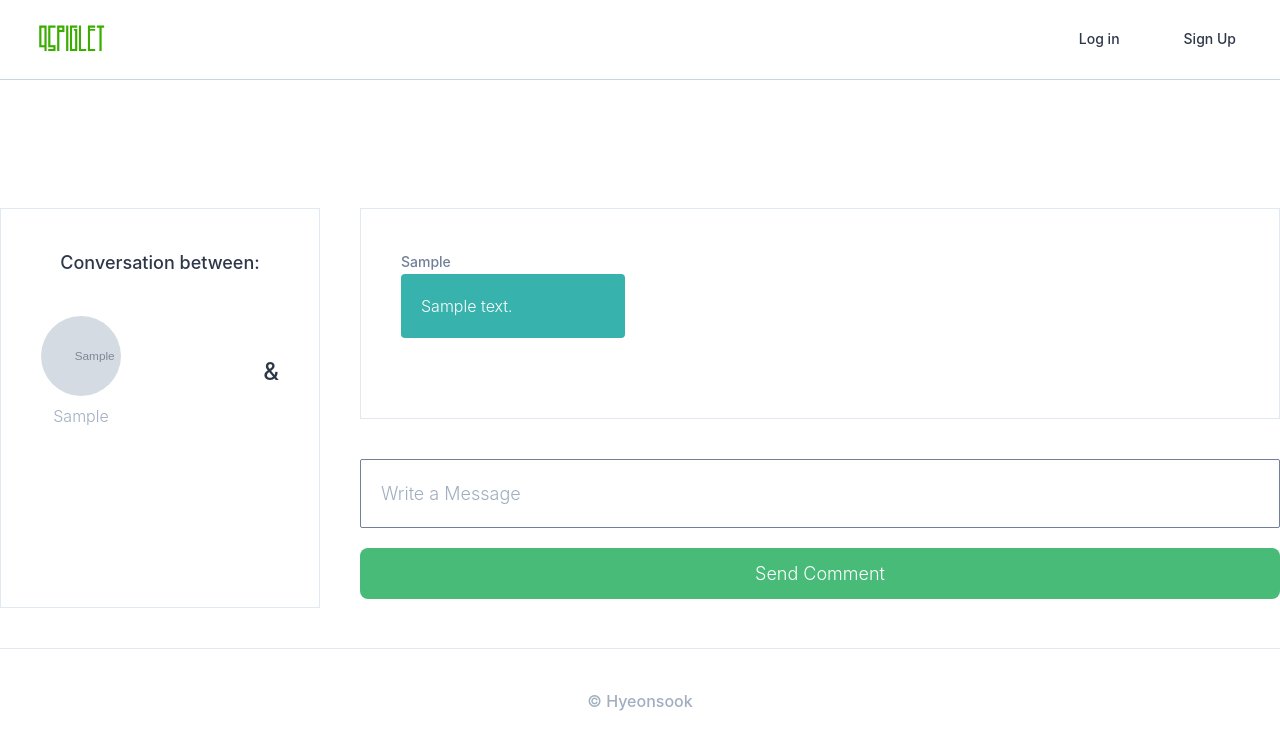
After one commit to hahyeonsook/busanin, a Django app: page /conversations/1/ in a window 1280 px wide. The commit adds this page. Shown: the top 752 px of the page. Run offline with Django 3.2, Linux system fonts and the light colour scheme; tables that the repository leaves empty hold one stand-in row (values such as "Sample post"); grey boxes marked "Sample" are stand-in pictures; some libraries are stand-ins or nearby versions.

Commit message:
conversation functions

```diff
--- a/conversations/models.py
+++ b/conversations/models.py
@@ -6,7 +6,7 @@ class Conversation(core_models.TimeStampedModel):
 
     """ Conversation Model Definition """
 
-    participants = models.ManyToManyField("users.User", blank=True)
+    participants = models.ManyToManyField("users.User", related_name="converstation", blank=True)
 
     def __str__(self):
         usernames = []
--- a/conversations/urls.py
+++ b/conversations/urls.py
@@ -4,4 +4,7 @@ from . import views
 app_name = "conversations"
 
 
-urlpatterns = [path("go/<int:a_pk>/<int:b_pk>", views.go_conversation, name="go")]
+urlpatterns = [
+    path("go/<int:a_pk>/<int:b_pk>/", views.go_conversation, name="go"),
+    path("<int:pk>/", views.ConversationDetailView.as_view(), name="detail"),
+]
--- a/conversations/views.py
+++ b/conversations/views.py
@@ -1,19 +1,56 @@
 from django.db.models import Q
-from django.shortcuts import render
+from django.http import Http404
+from django.shortcuts import render, redirect, reverse
+from django.views.generic import View
 from users import models as user_models
 from . import models
 
 
 def go_conversation(request, a_pk, b_pk):
     try:
-        user_one = user_models.User.objects.get_or_none(pk=a_pk)
+        user_one = user_models.User.objects.get(pk=a_pk)
         user_two = user_models.User.objects.get(pk=b_pk)
     except user_models.DoesNotExist:
         user_one = None
         user_two = None
 
     if user_one is not None and user_two is not None:
-        conversation = models.Conversation.objects.get(
-            Q(participants=user_one) & Q(participants=user_two)
+        try:
+            conversation = models.Conversation.objects.get(
+                Q(participants=user_one) & Q(participants=user_two)
+            )
+        except models.Conversation.DoesNotExist:
+            conversation = models.Conversation.objects.create()
+            conversation.participants.add(user_one, user_two)
+        return redirect(reverse("conversations:detail", kwargs={"pk": conversation.pk}))
+
+
+class ConversationDetailView(View):
+    def get(self, *args, **kwargs):
+        pk = kwargs.get("pk")
+        try:
+            conversation = models.Conversation.objects.get(pk=pk)
+        except models.Conversation.DoesNotExist:
+            conversation = None
+        if not conversation:
+            raise Http404()
+        return render(
+            self.request,
+            "conversations/conversation_detail.html",
+            {"conversation": conversation},
         )
-        print(conversation)
+
+    def post(self, *args, **kwargs):
+        message = self.request.POST.get("message", None)
+        pk = kwargs.get("pk")
+        try:
+            conversation = models.Conversation.objects.get(pk=pk)
+        except models.Conversation.DoesNotExist:
+            conversation = None
+        if not conversation:
+            raise Http404()
+        if message is not None:
+            models.Message.objects.create(
+                message=message, user=self.request.user, conversation=conversation
+            )
+        return redirect(reverse("conversations:detail", kwargs={"pk": pk}))
--- /dev/null
+++ b/templates/conversations/conversation_detail.html
@@ -0,0 +1,61 @@
+{% extends "base.html" %}
+
+{% block page_title %}
+    Conversation
+{% endblock page_title %}
+
+{% block search-bar %}
+{% endblock search-bar %}
+
+{% block content %}
+<div class="container mx-auto my-10 mt-32 flex justify-between min-h-50vh">
+    <div class="border w-1/4 p-10">
+        <span class="text-center w-full block text-lg font-medium">Conversation between:</span>
+        <div class="flex justify-between mt-10 items-center">
+        {% for user in conversation.participants.all %}
+            <div class="flex flex-col items-center">
+                {% include "mixins/user_avatar.html" with user=user %}
+                <span class="mt-2 text-gray-500">{{user.first_name}}</span>
+            </div>
+            {% if forloop.first %}
+                <span class="font-medium text-2xl">&</span>
+            {% endif %}
+        {% endfor %}
+        </div>
+    </div>
+    <div class="flex-grow">
+        <div class="border ml-10 p-10 flex flex-col">
+            {% if conversation.messages.count == 0 %}
+                No Messages
+            {% else %}
+                {% for message in conversation.messages.all %}
+                    <div class="mb-10 {% if message.user.pk == user.pk %}
+                        self-end
+                        text-right
+                    {% endif %}">
+                    <span class="text-sm font-medium text-gray-600">{{message.user.first_name}}</span>
+                    <div class="mt-px p-5 w-56 rounded
+                        {% if message.user.pk != user.pk %}
+                            bg-teal-500
+                            text-white
+                        {% else %}
+                            bg-gray-300
+                        {% endif %}
+                    ">
+                    {{message.message}}
+                    </div>
+                    </div>
+                {% endfor %}
+            {% endif %}
+        </div>
+        <div class="ml-10 flex flex-col">
+        <form class="mt-10 w-full mx-auto" method="POST">
+            {% csrf_token %}
+            <input class="border-box mb-5" name="message" placeholder="Write a Message" required />
+            <button class="btn-link">Send Comment</button>
+        </form>
+        </div>
+    </div>
+    </div>
+</div>
+{% endblock content %}
--- a/templates/posts/post_detail.html
+++ b/templates/posts/post_detail.html
@@ -42,7 +42,7 @@
                                     {% include "mixins/user_avatar.html" with user=comment.user h_and_w='w-10 h-10' %}
                                 </div>
                                 <div class="flex flex-col ml-2">
-                                <span class="font-medium">{{comment.user.first_name}}</span>
+                                <a href="{% url 'users:profile' comment.user.pk %}" class="font-medium">{{comment.user.first_name}}</a>
                                 <span class="text-sm text-gray-500">{{comment.created|date:'M Y'}}</span>
                                 </div>
                             </div>
--- a/templates/users/user_detail.html
+++ b/templates/users/user_detail.html
@@ -7,7 +7,7 @@
 {% block content %}
 
 <div class="min-h-75vh flex">
-    {% include 'mixins/user/user_info.html' with user=user_obj %}
+    {% include 'mixins/user/user_info.html' with user_obj=user_obj %}
     <div class="container lg:w-6/12 md:w-1/2 xl:w-3/5 mx-auto my-10 flex flex-col p-6 border border-gray-400">
         <div class="text-lg mb-5">{{user_obj.bio}}</div>
         <div class="my-5">
--- a/users/urls.py
+++ b/users/urls.py
@@ -1,4 +1,5 @@
 from django.urls import path
+from conversations import views as conv_views
 from . import views
 
 app_name = "users"
```
Also changed, not shown: templates/mixins/user/user_info.html (+10 -6 lines), conversations/migrations/0003_auto_20191206_2037.py (added).
